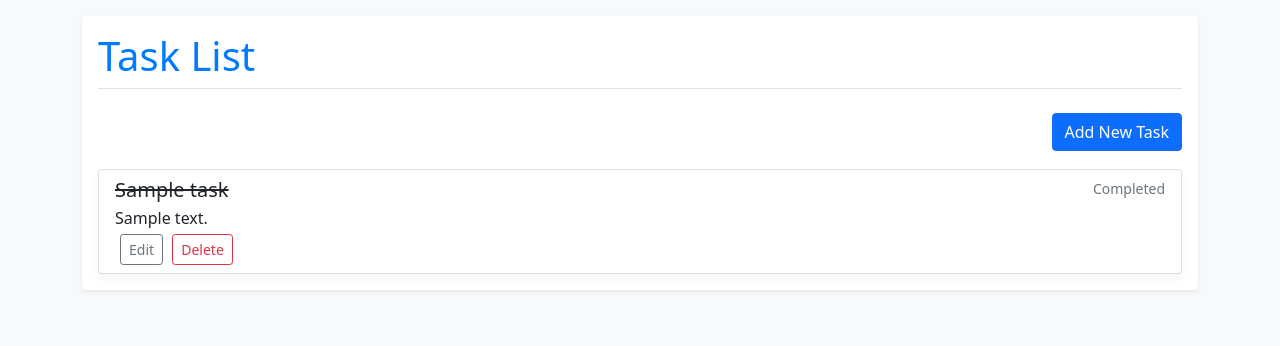
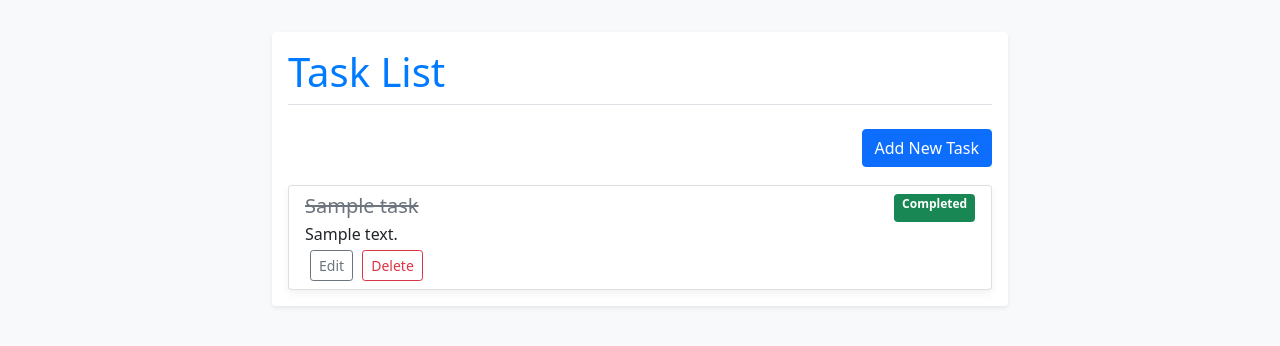
Before and after one commit to MuhammadAnwarBadat/Django-Task-Manager-CRUD-App, a Django app: template tasks/templates/tasks/task_list.html in a window 1280 px wide. Shown: the top 346 px of the page. Run offline with Django 3.2, Linux system fonts and the light colour scheme; the template is opened without the code that fills it: most values are stand-ins (such as "Sample title", 1, 10 or a date in 2020); some libraries are stand-ins or nearby versions.

Commit message:
Upated templates files

```diff
--- a/tasks/static/tasks/styles.css
+++ b/tasks/static/tasks/styles.css
@@ -42,6 +42,12 @@ h1 {
     background-color: #f8f9fa;
 }
 
+.task-completed {
+    color: #6c757d; /* Bootstrap's secondary text color */
+    text-decoration: line-through;
+}
+
+
 /* Styling for task completion status */
 .task-completed {
     text-decoration: line-through;
--- a/tasks/templates/tasks/task_list.html
+++ b/tasks/templates/tasks/task_list.html
@@ -11,7 +11,7 @@
             <div class="list-group-item flex-column align-items-start">
                 <div class="d-flex w-100 justify-content-between">
                     <h5 class="mb-1 {{task.completed|yesno:'task-completed,'}}">{{ task.title }}</h5>
-                    <small class="text-muted">{{ task.completed|yesno:"Completed,Pending" }}</small>
+                    <small class="badge {{task.completed|yesno:'bg-success text-white, bg-warning text-dark'}}">{{ task.completed|yesno:"Completed,Pending" }}</small>
                 </div>
                 <p class="mb-1">{{ task.description }}</p>
                 <div class="action-btns">
--- a/templates/base.html
+++ b/templates/base.html
@@ -13,7 +13,11 @@
 </head>
 <body>
     <div class="container mt-3">
-        {% block content %}{% endblock %}
+        <div class="row justify-content-center">
+            <div class="col-lg-8 col-md-10 mx-auto">
+                {% block content %}{% endblock %}
+            </div>
+        </div>
     </div>
     <!-- Bootstrap Bundle with Popper -->
     <script src="https://stackpath.bootstrapcdn.com/bootstrap/5.1.0/js/bootstrap.bundle.min.js"></script>
```
